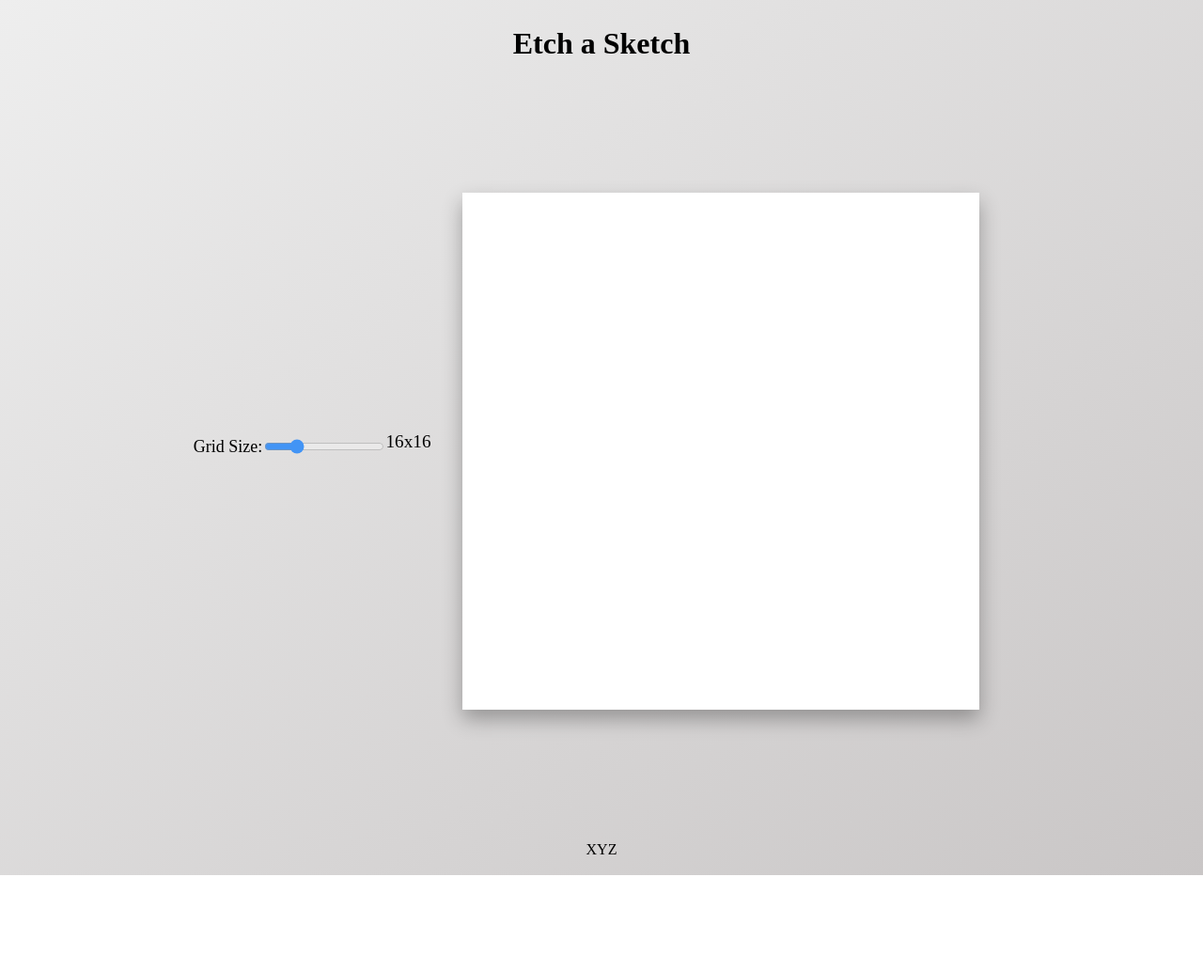
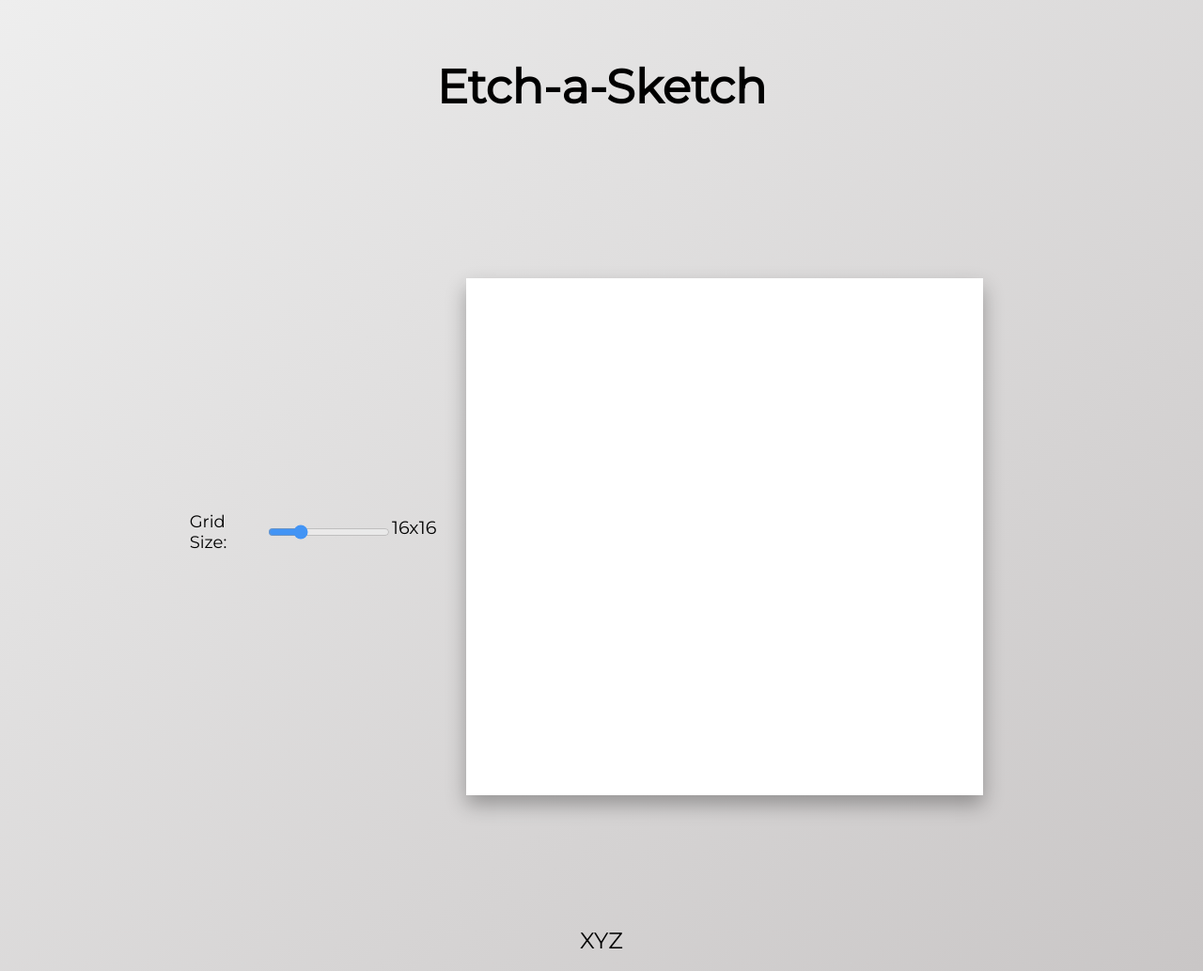
Before and after one commit to sauravtiwari1/etch-a-sketch, a plain HTML site: page index.html in a window 1280 px wide. Shown: the whole page at 94% size. Before the commit the page ends 931 px from the top, so only its background shows below. Drawn offline with Linux system fonts and the light colour scheme.

Commit message:
add new font style and made some changes for it

```diff
--- a/index.html
+++ b/index.html
@@ -4,12 +4,16 @@
     <meta charset="UTF-8">
     <meta http-equiv="X-UA-Compatible" content="IE=edge">
     <meta name="viewport" content="width=device-width, initial-scale=1.0">
-    <title>Etch a Sketch</title>
+    <title>Etch-a-Sketch</title>
+
+    <link href="https://fonts.googleapis.com/css?family=Montserrat&display=swap" rel="stylesheet">
+    <link rel="stylesheet" href="https://cdnjs.cloudflare.com/ajax/libs/font-awesome/5.15.3/css/all.min.css">
+
     <script src="./script.js" defer></script>
     <link rel="stylesheet" href="./style.css">
 </head>
 <body>
-   <header>Etch a Sketch</header>
+   <header><h1>Etch-a-Sketch</h1></header>
     <div class="main">
         <div class="slider-container">
             <label for="grid-slider">Grid Size:</label>
--- a/style.css
+++ b/style.css
@@ -1,10 +1,11 @@
 body {
   background: linear-gradient(to bottom right, #eeeeee, #c9c6c6);
+    font-family: 'Montserrat', sans-serif;
 }
 
 header {
-  font-weight: 800;
-  font-size: 2em;
+  font-weight: 900;
+  font-size: 25px;
   padding: 20px;
   text-align: center;
 }
@@ -70,7 +71,7 @@ header {
 
 
 .grid-item:hover {
-  background-color: #dadada;
+  background-color: #38373748;
   transition: background-color 0.2s ease-in-out;
 }
 
@@ -82,7 +83,8 @@ header {
 
 /* footer */
 footer {
-  font-size: 1em;
+  font-size: 1.5em;
+  font-weight: 590;
   text-align: center;
   padding: 10px;
 }
```
